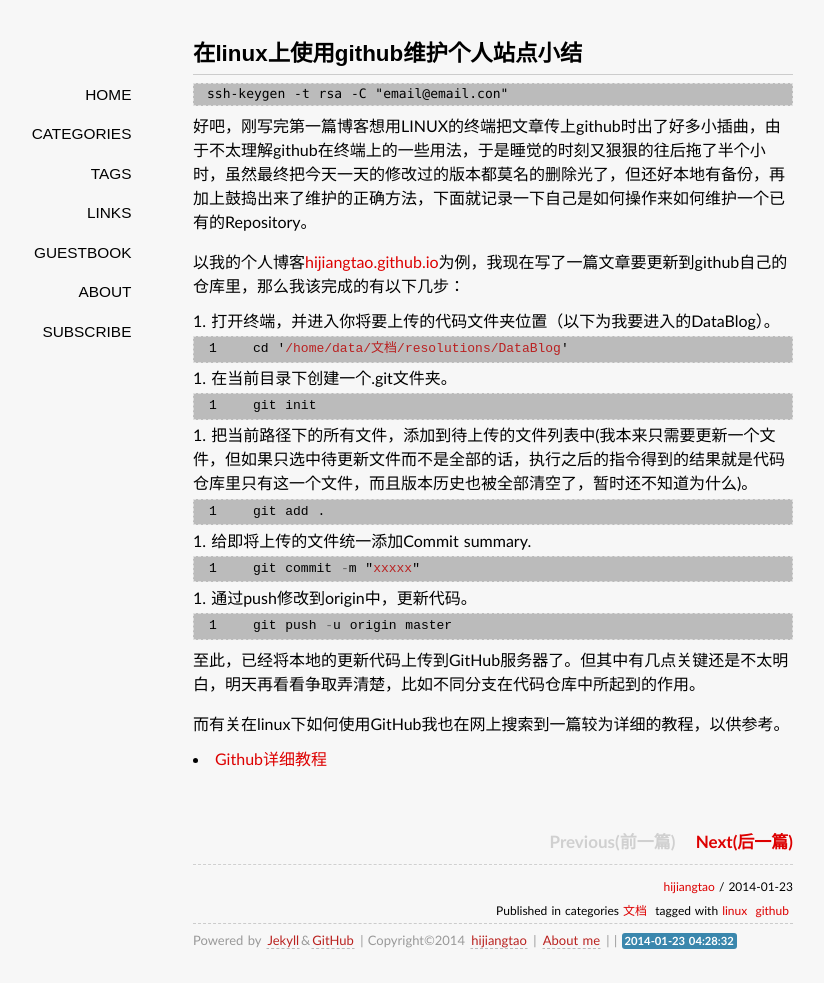
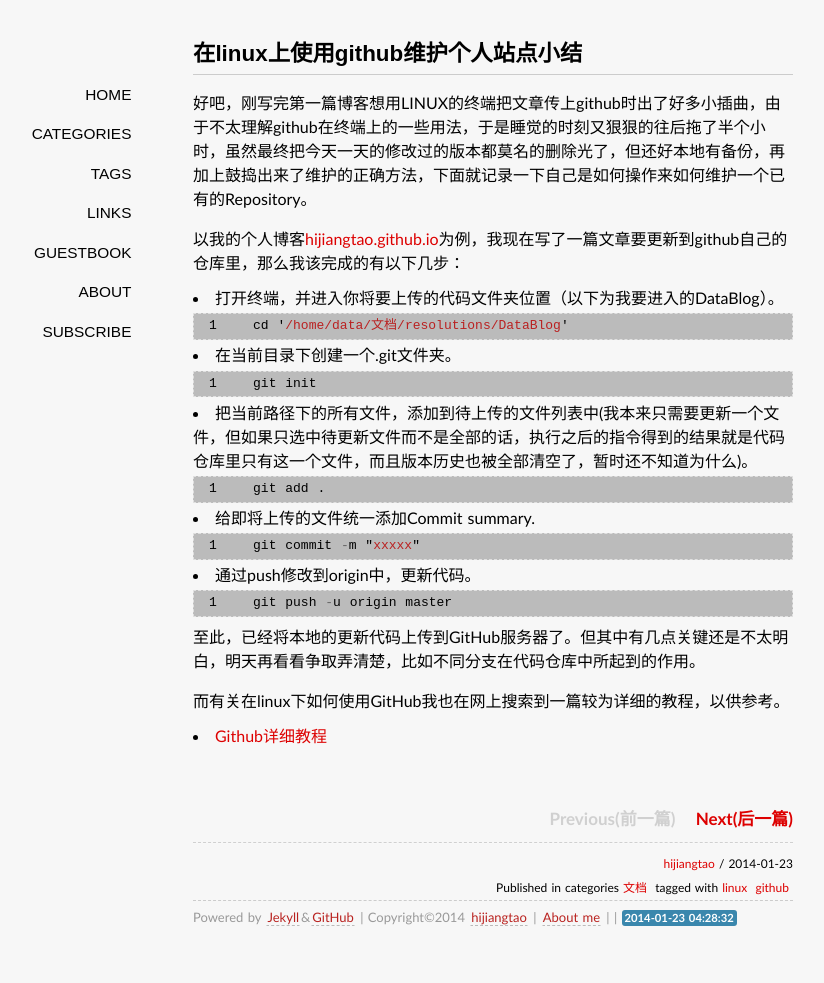
Before and after one commit to jessica0530/hijiangtao.github.io, a Jekyll site: the page built from _posts/2014-01-23-githuboflinux.md, in a window 1280 px wide. Shown: the whole page, without its empty margins (147-971 px from the left). Built offline with Jekyll 4.4.1, drawn with Linux system fonts in a browser that asks for light colours; some web fonts are replaced; Markdown is read by kramdown in place of the engine named in the settings; comment, search, counter and statistics services are not loaded; after the commit the page ends 960 px from its top, so only the background shows below that.

Commit message:
Update 2014-01-23-githuboflinux.md

````diff
--- a/_posts/2014-01-23-githuboflinux.md
+++ b/_posts/2014-01-23-githuboflinux.md
@@ -7,39 +7,35 @@ categories: 文档
 tags: linux github
 ---
 
-```
-ssh-keygen -t rsa -C "email@email.con"
-```
-
 好吧，刚写完第一篇博客想用LINUX的终端把文章传上github时出了好多小插曲，由于不太理解github在终端上的一些用法，于是睡觉的时刻又狠狠的往后拖了半个小时，虽然最终把今天一天的修改过的版本都莫名的删除光了，但还好本地有备份，再加上鼓捣出来了维护的正确方法，下面就记录一下自己是如何操作来如何维护一个已有的Repository。
 
 以我的个人博客[hijiangtao.github.io](https://github.com/hijiangtao/hijiangtao.github.io)为例，我现在写了一篇文章要更新到github自己的仓库里，那么我该完成的有以下几步：
 
-1. 打开终端，并进入你将要上传的代码文件夹位置（以下为我要进入的DataBlog）。
+* 打开终端，并进入你将要上传的代码文件夹位置（以下为我要进入的DataBlog）。
 
 {% highlight javascript linenos %}
     cd '/home/data/文档/resolutions/DataBlog'
 {% endhighlight %}
 
-2. 在当前目录下创建一个.git文件夹。
+* 在当前目录下创建一个.git文件夹。
 
 {% highlight javascript linenos %}
     git init
 {% endhighlight %}
 
-3. 把当前路径下的所有文件，添加到待上传的文件列表中(我本来只需要更新一个文件，但如果只选中待更新文件而不是全部的话，执行之后的指令得到的结果就是代码仓库里只有这一个文件，而且版本历史也被全部清空了，暂时还不知道为什么)。
+* 把当前路径下的所有文件，添加到待上传的文件列表中(我本来只需要更新一个文件，但如果只选中待更新文件而不是全部的话，执行之后的指令得到的结果就是代码仓库里只有这一个文件，而且版本历史也被全部清空了，暂时还不知道为什么)。
 
 {% highlight javascript linenos %}
     git add .
 {% endhighlight %}
 
-4. 给即将上传的文件统一添加Commit summary.
+* 给即将上传的文件统一添加Commit summary.
 
 {% highlight javascript linenos %}
     git commit -m "xxxxx"
 {% endhighlight %}
 
-5. 通过push修改到origin中，更新代码。
+* 通过push修改到origin中，更新代码。
 
 {% highlight javascript linenos %}
     git push -u origin master
````
